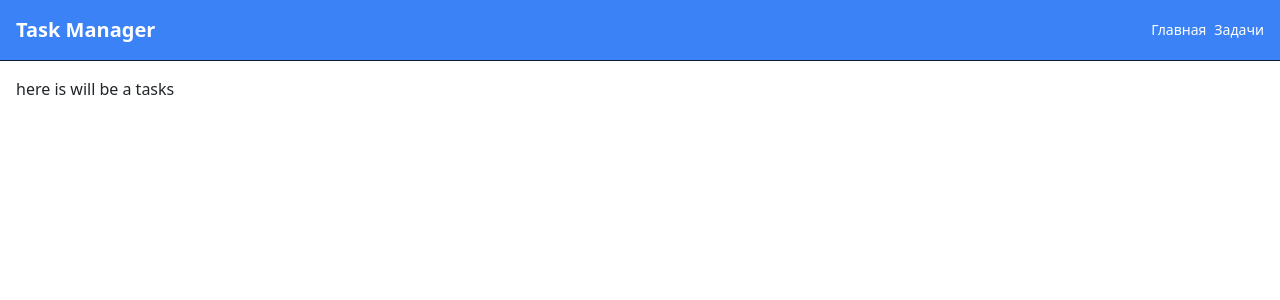
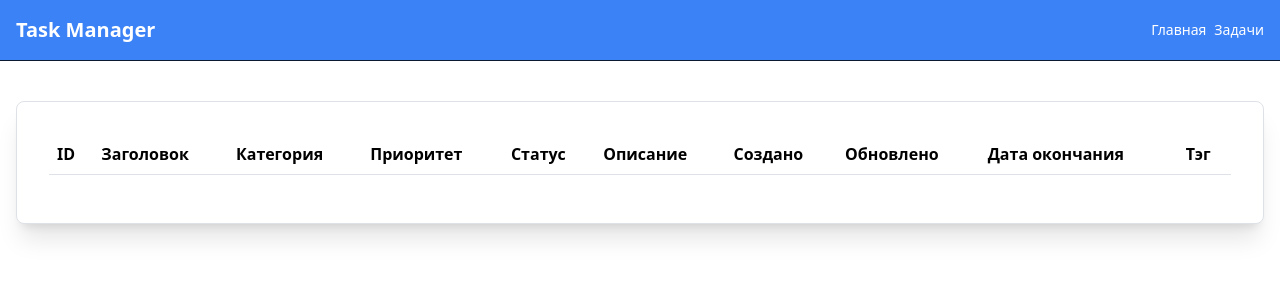
Before and after one commit to Horizonnns/vue-task-manager, a Vue app: page /tasks in a window 1280 px wide. Shown: the top 300 px of the page. Built offline with nearby package versions, Linux system fonts and the light colour scheme.

Commit message:
Added new fields to the table

```diff
--- a/src/pages/TasksPage.vue
+++ b/src/pages/TasksPage.vue
@@ -1,3 +1,23 @@
 <template>
-	<p>here is will be a tasks</p>
+	<main class="bg-white border shadow-xl rounded-lg space-y-6 p-8 my-10">
+		<!-- table -->
+		<table class="table">
+			<thead class="thead">
+				<tr>
+					<th scope="col">ID</th>
+					<th scope="col">Заголовок</th>
+					<th scope="col">Категория</th>
+					<th scope="col">Приоритет</th>
+					<th scope="col">Статус</th>
+					<th scope="col">Описание</th>
+					<th scope="col">Создано</th>
+					<th scope="col">Обновлено</th>
+					<th scope="col">Дата окончания</th>
+					<th scope="col">Тэг</th>
+				</tr>
+			</thead>
+
+			<tbody id="tableBody" class="tbody-fonts"></tbody>
+		</table>
+	</main>
 </template>
```
